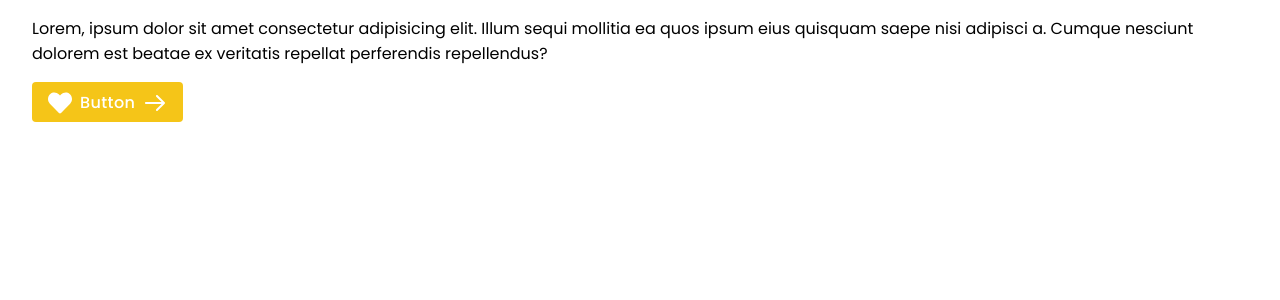
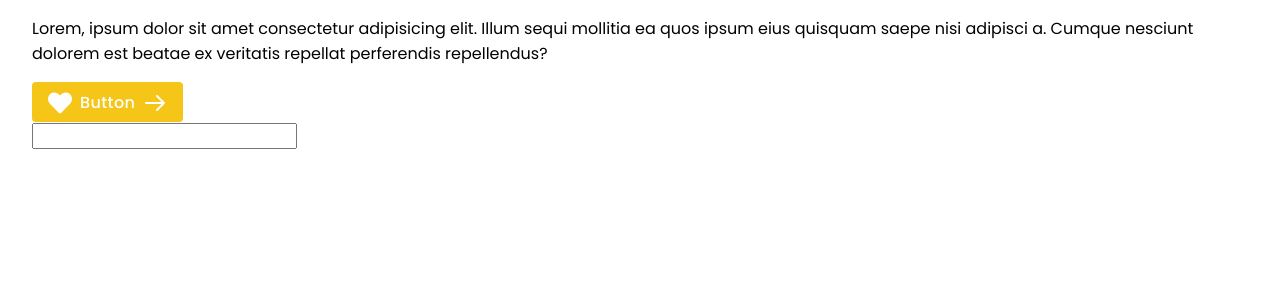
Before and after one commit to ffcabbar/next-movie, a Next.js app: page / in a window 1280 px wide. Shown: the top 300 px of the page. Built offline with nearby package versions, Linux system fonts and the light colour scheme.

Commit message:
init input component

```diff
--- /dev/null
+++ b/components/lib/Input/Input.tsx
@@ -0,0 +1,17 @@
+import React from 'react';
+// import cn from 'classnames';
+// import styles from './Button.module.scss';
+
+export interface IInputProps
+  extends React.DetailedHTMLProps<
+    React.InputHTMLAttributes<HTMLInputElement>,
+    HTMLInputElement
+  > {}
+
+export const Input: React.FC<IInputProps> = () => {
+  return (
+    <>
+      <input />
+    </>
+  );
+};
--- a/pages/index.tsx
+++ b/pages/index.tsx
@@ -1,6 +1,7 @@
 import type { NextPage } from 'next';
 import Head from 'next/head';
 import { Button } from '../components/lib/Button/Button';
+import { Input } from '../components/lib/Input/Input';
 import styles from '../styles/Home.module.scss';
 
 const Home: NextPage = () => {
@@ -42,6 +43,7 @@ const Home: NextPage = () => {
       >
         Button
       </Button>
+      <Input />
     </div>
   );
 };
```
